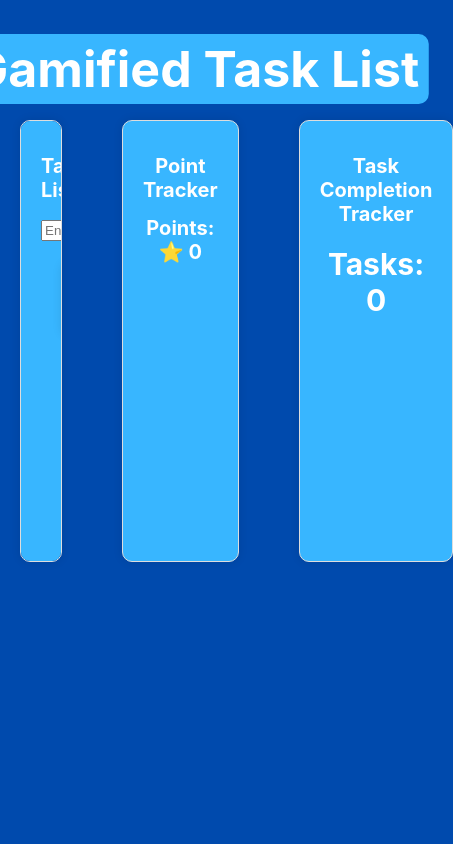
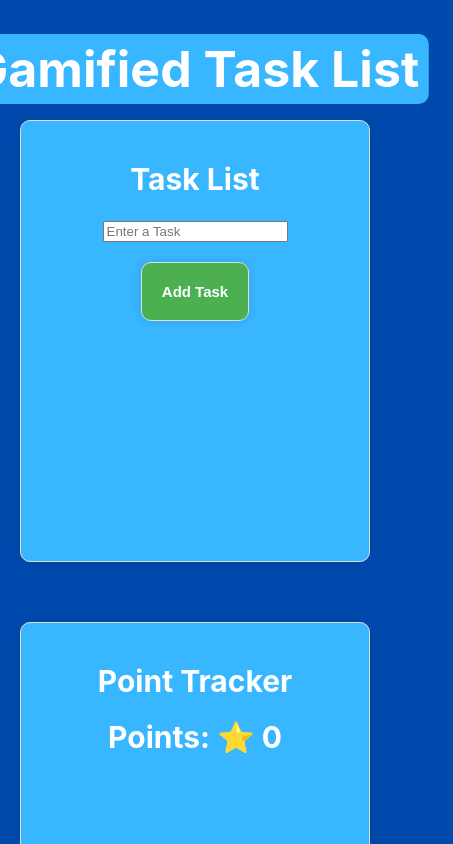
Before and after one commit to AuraKnight04/Thesis_Application, a React (Create React App) app in the folder thesis-app/my-app/: page / in a window 390 px wide. Shown: the top 844 px of the page, 453 px wide, since content can reach past the window. Built offline with nearby package versions, Linux system fonts and the light colour scheme.

Commit message:
Updated CSS to for better UX

```diff
--- a/thesis-app/my-app/src/index.css
+++ b/thesis-app/my-app/src/index.css
@@ -42,6 +42,13 @@
   margin-top: 100px;
 }
 
+@media screen and (max-width: 768px) {
+  .container {
+    grid-template-columns: 1fr;
+    grid-template-rows: repeat(3, 1fr);
+  }
+}
+
 
 .task-list {
   font-family: -apple-system, BlinkMacSystemFont, 'Segoe UI', 'Roboto', 'Oxygen',
@@ -66,7 +73,7 @@
   font-family: -apple-system, BlinkMacSystemFont, 'Segoe UI', 'Roboto', 'Oxygen',
   'Ubuntu', 'Cantarell', 'Fira Sans', 'Droid Sans', 'Helvetica Neue',
   sans-serif;
-  font-size : 20px;
+  font-size : 30px;
 }
 
 button {
```
Also changed, not shown: thesis-app/my-app/src/App.js (line endings or trailing spaces).
